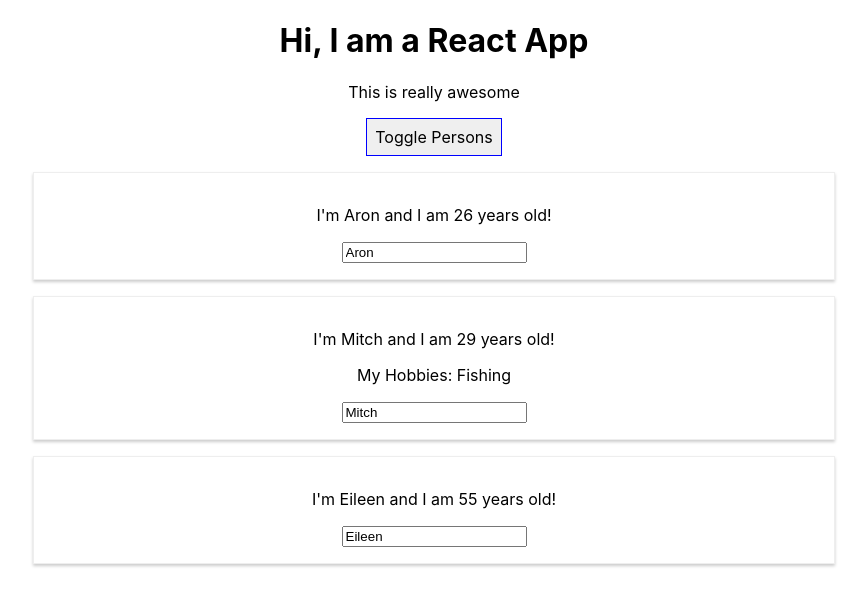
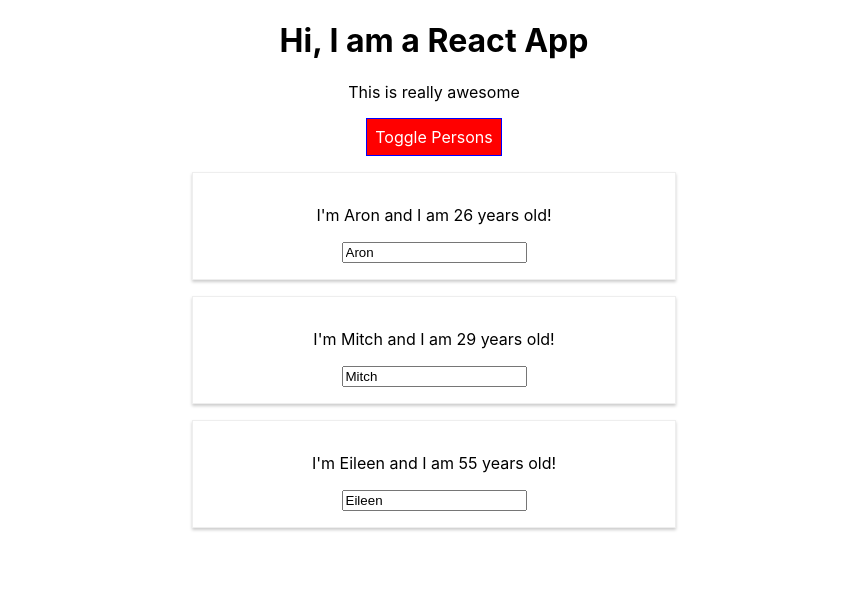
Before and after one commit to AronWinston/react-practice, a React (Create React App) app: page / in a window 1280 px wide. Both pictures are taken after a click on the button "Toggle Persons". Shown: the top 606 px of the page, without its empty margins (206-1073 px from the left). Built offline with nearby package versions, Linux system fonts and the light colour scheme.

Commit message:
psuedo styling using Radium Package

```diff
--- a/package.json
+++ b/package.json
@@ -3,6 +3,7 @@
   "version": "0.1.0",
   "private": true,
   "dependencies": {
+    "radium": "^0.25.1",
     "react": "^16.8.4",
     "react-dom": "^16.8.4",
     "react-scripts": "2.1.5"
--- a/src/App.css
+++ b/src/App.css
@@ -1,3 +1,15 @@
 .App {
   text-align: center;
 }
+
+.red {
+  color: red;
+}
+
+.bold{
+  font-weight: bold;
+}
+
+.border{
+  border: 2px solid yellow;
+}
--- a/src/App.js
+++ b/src/App.js
@@ -1,37 +1,45 @@
 import React, { Component } from 'react';
 import './App.css';
+import Radium, {StyleRoot} from 'radium';
 import Person from './Person/Person';
+
 
 class App extends Component {
 
   state = {
     persons: [
-      {name: 'Aron', age: 26},
-      {name: 'Mitch', age: 29},
-      {name: 'Eileen', age: 55}
+      {id: 'aw12', name: 'Aron', age: 26},
+      {id: 'aw123', name: 'Mitch', age: 29},
+      {id: 'aw124', name: 'Eileen', age: 55}
     ],
     otherState: 'some other state',
     showPersons: false
   }
 
-  changeNameHandler = (newName) => {
-    // console.log('was clicked');
-    // DONT DO LIKE THIS this.state.persons[0].name="Aron Winston"
-    this.setState({persons: [
-      {name: newName, age: 26},
-      {name: 'Mitchell Winston', age: 29},
-      {name: newName, age: 30}
-    ]
-   })
+  deletePersonHandler = (personIndex) =>{
+    // const persons = this.state.persons.slice();
+    const persons = [...this.state.persons];
+    persons.splice(personIndex, 1);
+    this.setState({persons : persons});
   }
 
-  nameChangedHandler = (event) => {
-   this.setState({persons: [
-      {name: event.target.value, age: 26},
-      {name: "Alex", age: 29},
-      {name: "John", age: 30}
-    ]
-   } )
+  nameChangedHandler = (event, id) => {
+   const personIndex = this.state.persons.findIndex(p =>{
+     return p.id === id;
+   })
+
+   const person = {
+     ...this.state.persons[personIndex]
+   };
+
+   person.name = event.target.value;
+
+   const persons = [...this.state.persons];
+   persons[personIndex] = person;
+
+
+
+    this.setState({persons: persons} );
   }
 
 
@@ -45,11 +53,16 @@
   render() {
 
     const style = {
-      backGroundColor: 'yellow',
+      backgroundColor: 'green',
+      color: 'white',
       font: 'inherit',
       border: '1px solid blue',
       padding: '8px',
-      cursor: 'pointer'
+      cursor: 'pointer',
+      ':hover':{
+        backgroundColor: 'lightgreen',
+        color: 'black'
+      }
     };
 
     let persons=null;
@@ -57,27 +70,46 @@
     if (this.state.showPersons){
       persons=(
       <div>
-      <Person
-      name= {this.state.persons[0].name}
-      age={this.state.persons[0].age}
-      changed={this.nameChangedHandler}/>
-      <Person
-      name={this.state.persons[1].name}
-      age={this.state.persons[1].age}
-      click={this.changeNameHandler.bind(this, 'Mandinko')}
-      changed={this.nameChangedHandler}>My Hobbies: Fishing</Person>
-      <Person
-      name={this.state.persons[2].name}
-      age={this.state.persons[2].age}
-      click={this.changeNameHandler.bind(this, 'Legend')}/>
+        {this.state.persons.map((person,index) => {
+          return <Person
+          click={()=>this.deletePersonHandler(index)}
+          name={person.name}
+          age={person.age}
+          key={person.id}
+          changed={(event)=>this.nameChangedHandler(event, person.id)} />
+        })}
+
       </div>
       );
+
+      style.backgroundColor = 'red';
+      style[':hover'] = {
+          backgroundColor: 'salmon',
+          color: 'black'
+
+      }
+
+    }
+
+    let classes = [];
+
+    if(this.state.persons.length <=2){
+      classes.push('red');
+    }
+
+    if(this.state.persons.length <=1){
+      classes.push('bold');
+    }
+
+    if(this.state.persons.length <=0){
+      classes.push('border');
     }
 
     return (
+      <StyleRoot>
       <div className="App">
         <h1>Hi, I am a React App</h1>
-        <p>This is really awesome</p>
+        <p className={classes.join(' ')}>This is really awesome</p>
         <button
         style = {style}
         onClick={this.togglePersonsHandler}>Toggle Persons</button>
@@ -85,12 +117,11 @@
             <div>
               {persons}
             </div>
-
-
-      </div>
+    </div>
+    </StyleRoot>
     );
     // return React.createElement('div',{className: 'App'}, React.createElement('h1', null, 'Does this work'))
   }
 }
 
-export default App;
+export default Radium(App);
--- a/src/Person/Person.js
+++ b/src/Person/Person.js
@@ -1,10 +1,17 @@
 import React from 'react';
 import './Person.css';
+import Radium from 'radium';
 
 
 const person = (props) => {
+    const style = {
+        '@media (min-width: 500px)':{
+            width: '450px'
+        }
+    };
+
     return (
-        <div className="Person">
+        <div className="Person" style={style}>
             <p onClick = {props.click}>I'm {props.name} and I am {props.age} years old!</p>
             <p>{props.children}</p>
             <input type="text" onChange={props.changed} value = {props.name}/>
@@ -12,4 +19,4 @@
     )
 };
 
-export default person;
+export default Radium(person);
```
Also changed, not shown: 1 other file (tests, documents, lock files or other folders).
